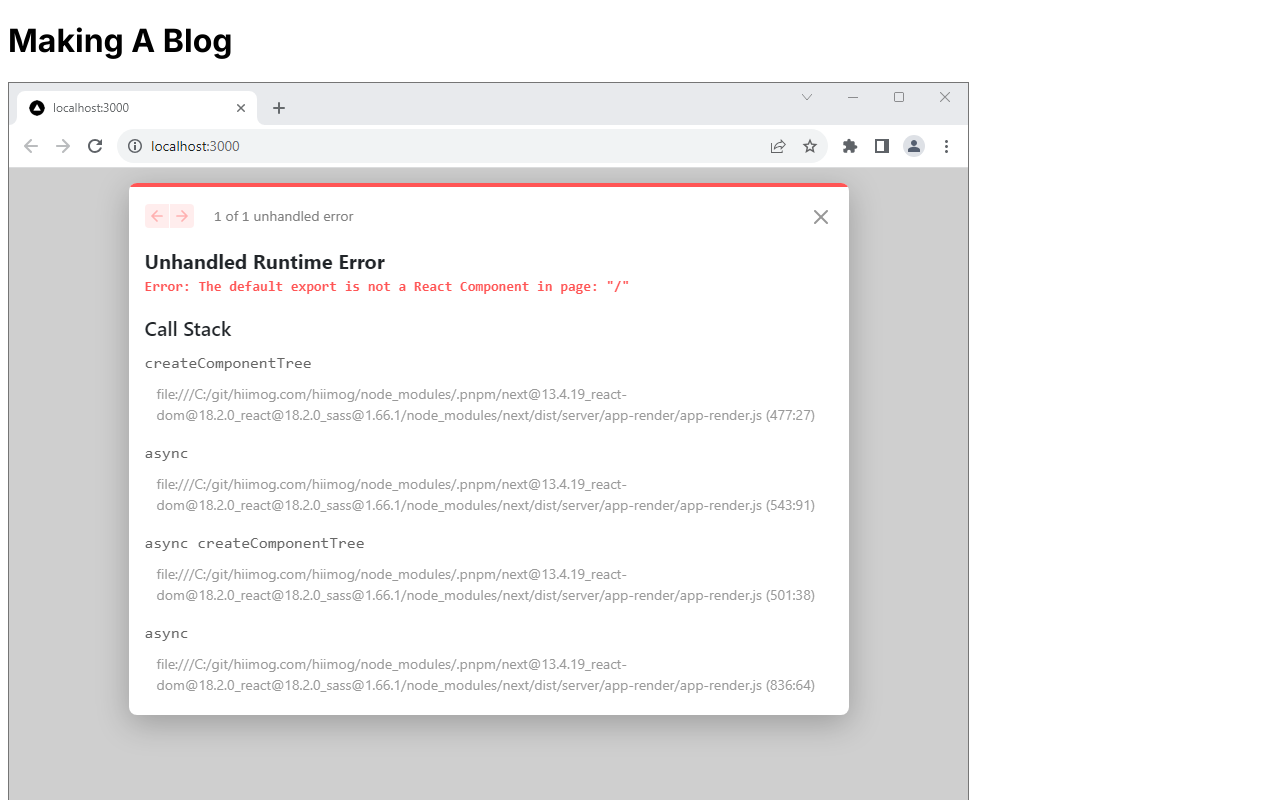
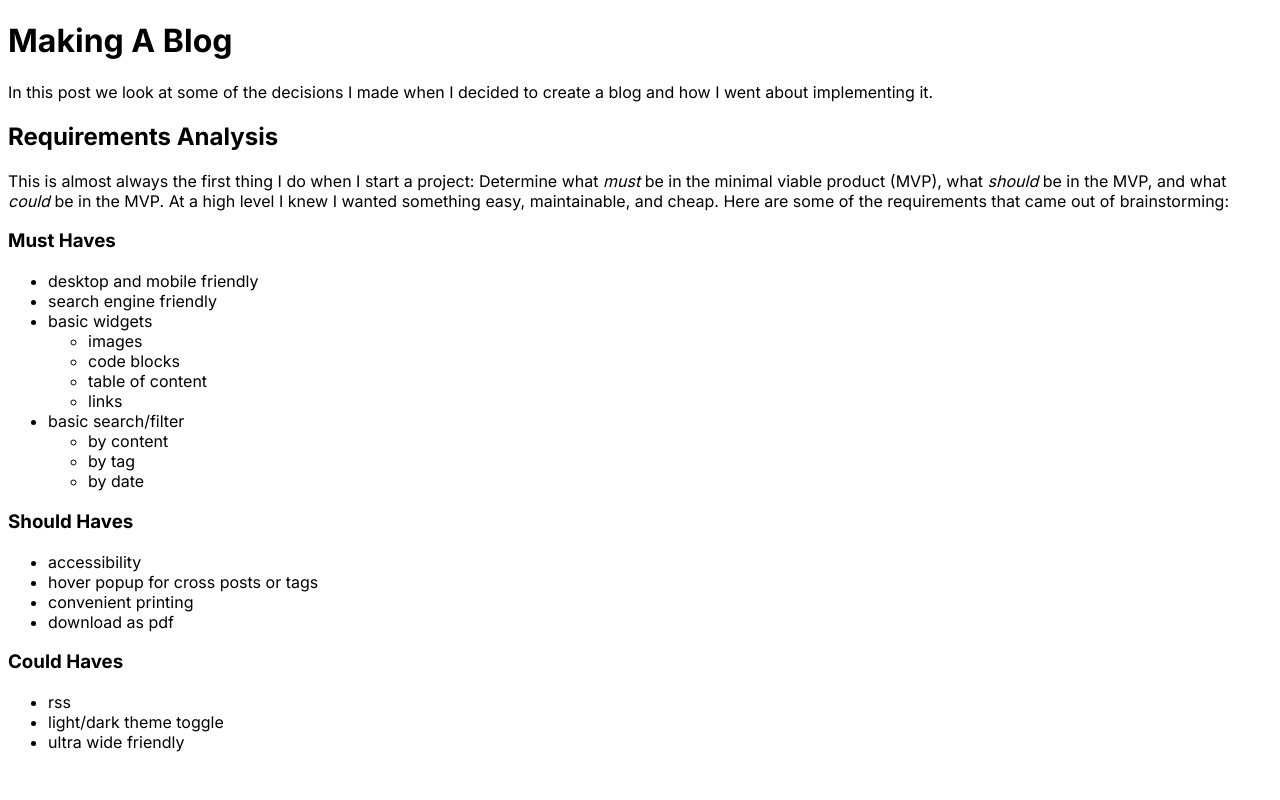
Before and after one commit to hiimog/hiimog.com, a Next.js app in the folder hiimog/: page /posts/making-a-blog in a window 1280 px wide. Shown: the top 800 px of the page. Built offline with nearby package versions, Linux system fonts and the light colour scheme.

Commit message:
Add some requirements analysis to making-a-blog post

```diff
--- a/hiimog/src/app/posts/making-a-blog/page.tsx
+++ b/hiimog/src/app/posts/making-a-blog/page.tsx
@@ -1,8 +1,67 @@
-import errorex from "./images/errorex.png"
+export default function () {
+  /*
+brainstorm:
+- "bucket" hosting / gh pages
+- questions on gh
+- hiimog.com should land here
+- copy code snippets
+- search / browse
+- linkable headings
 
-export default function () {
-  return <>
-  <h1>Making A Blog</h1>
-  <img src={errorex.src} />
-  </>;
+*/
+  return (
+    <>
+      <h1>Making A Blog</h1>
+      <p>
+        In this post we look at some of the decisions I made when I decided to
+        create a blog and how I went about implementing it.
+      </p>
+      <>
+        <h2>Requirements Analysis</h2>
+        <p>
+          This is almost always the first thing I do when I start a project:
+          Determine what <em>must</em> be in the minimal viable product (MVP),
+          what <em>should</em> be in the MVP, and what <em>could</em> be in the
+          MVP. At a high level I knew I wanted something easy, maintainable, and
+          cheap. Here are some of the requirements that came out of
+          brainstorming:
+        </p>
+        <h3>Must Haves</h3>
+        <ul>
+          <li>desktop and mobile friendly</li>
+          <li>search engine friendly </li>
+          <li>
+            basic widgets
+            <ul>
+              <li>images</li>
+              <li>code blocks</li>
+              <li>table of content</li>
+              <li>links</li>
+            </ul>
+          </li>
+          <li>
+            basic search/filter
+            <ul>
+              <li>by content</li>
+              <li>by tag</li>
+              <li>by date</li>
+            </ul>
+          </li>
+        </ul>
+        <h3>Should Haves</h3>
+        <ul>
+          <li>accessibility</li>
+          <li>hover popup for cross posts or tags</li>
+          <li>convenient printing</li>
+          <li>download as pdf</li>
+        </ul>
+        <h3>Could Haves</h3>
+        <ul>
+          <li>rss</li>
+          <li>light/dark theme toggle</li>
+          <li>ultra wide friendly</li>
+        </ul>
+      </>
+    </>
+  );
 }
```
Also changed, not shown: hiimog/src/app/posts/making-a-blog/images/errorex.png (deleted).
